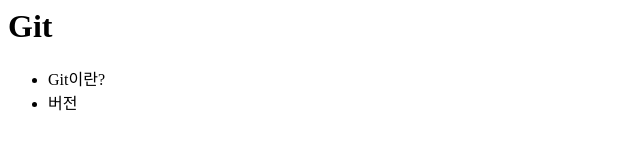
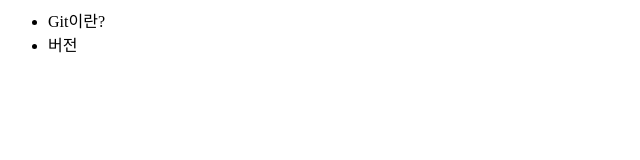
Before and after one commit to DaSolPark/opentutorials_git_dasol, a plain HTML site: page index.html in a window 1280 px wide. Shown: the whole page, without its empty margins (0-640 px from the left). Drawn offline with Linux system fonts and the light colour scheme.

Commit message:
<title> <header>안쪽 제거

```diff
--- a/index.html
+++ b/index.html
@@ -1,10 +1,10 @@
 <html>
 	<head>
-		<title>GIT 수업</title>
+
 	</head>
 	<body>
 		<header>
-			<h1>Git</h1>
+
 		</header>
 		<ul>
 			<li>Git이란?</li>
```
